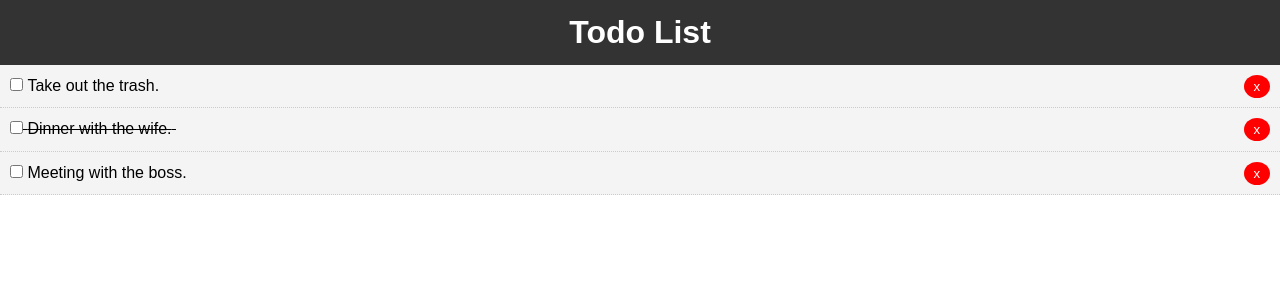
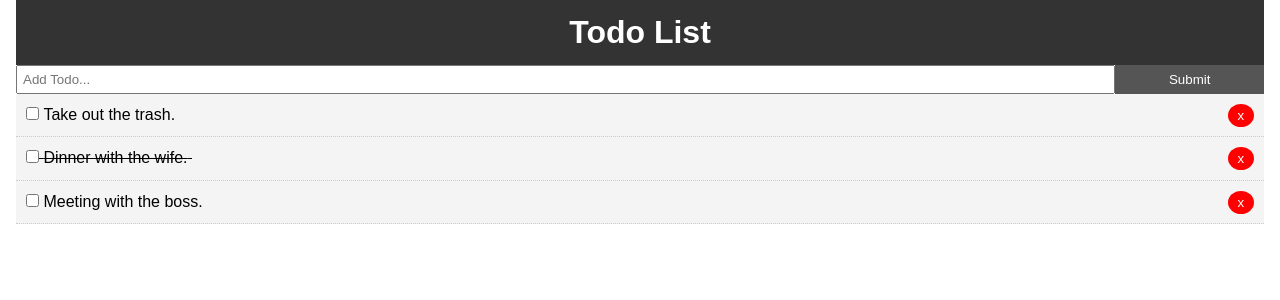
Before and after one commit to Jimfarrugia/react-todo-list, a React (Create React App) app: page / in a window 1280 px wide. Shown: the top 300 px of the page. Built offline with nearby package versions, Linux system fonts and the light colour scheme.

Commit message:
created AddTodo component

```diff
--- a/src/App.css
+++ b/src/App.css
@@ -13,3 +13,20 @@
   color: #333;
   text-decoration: none;
 }
+
+.container {
+  padding: 0 1rem;
+}
+
+.btn {
+  display: inline-block;
+  border: none;
+  background: #555;
+  color: #fff;
+  padding: 7px 20px;
+  cursor: pointer;
+}
+
+.btn-hover {
+  background: #666;
+}
--- a/src/App.js
+++ b/src/App.js
@@ -1,5 +1,6 @@
 import React, { Component } from 'react';
 import Todos from './components/Todos';
+import AddTodo from './components/AddTodo';
 import Header from './components/layout/Header';
 import './App.css';
 
@@ -46,8 +47,11 @@
   render() {
     return (
       <div className="App">
-        <Header />
-        <Todos todos={this.state.todos} markComplete={this.markComplete} delTodo={this.delTodo} />
+        <div className="container">
+          <Header />
+          <AddTodo />
+          <Todos todos={this.state.todos} markComplete={this.markComplete} delTodo={this.delTodo} />
+        </div>
       </div>
     );
   }
--- /dev/null
+++ b/src/components/AddTodo.js
@@ -0,0 +1,24 @@
+import React, { Component } from 'react'
+
+export class AddTodo extends Component {
+  render() {
+    return (
+      <form style={{ display: "flex" }}>
+        <input
+          type="text"
+          name="title"
+          style={{ flex: "10", padding: "5px" }}
+          placeholder="Add Todo..."
+        />
+        <input
+          type="submit"
+          value="Submit"
+          className="btn"
+          style={{ flex: "1" }}
+        />
+      </form>
+    )
+  }
+}
+
+export default AddTodo
```
